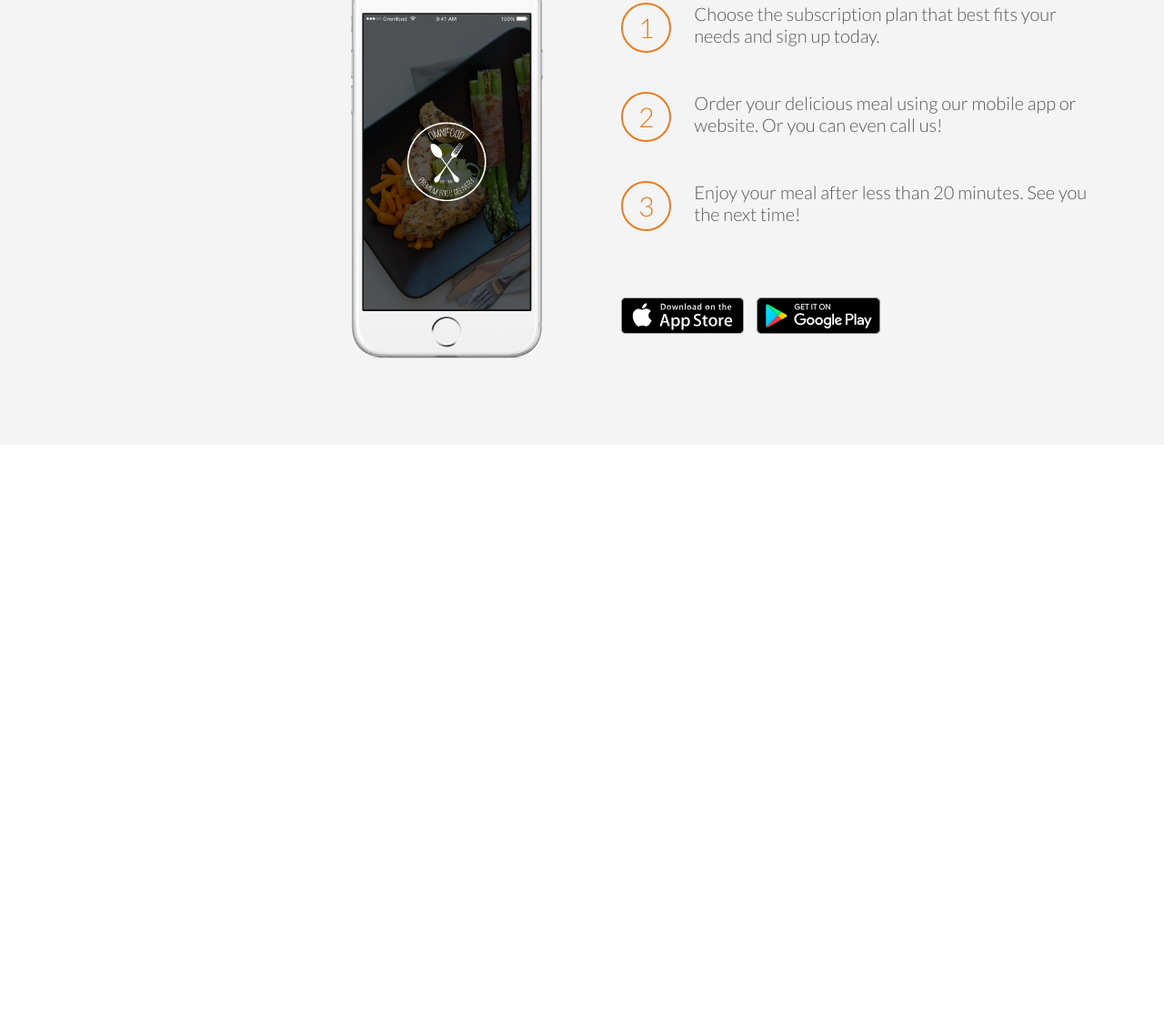
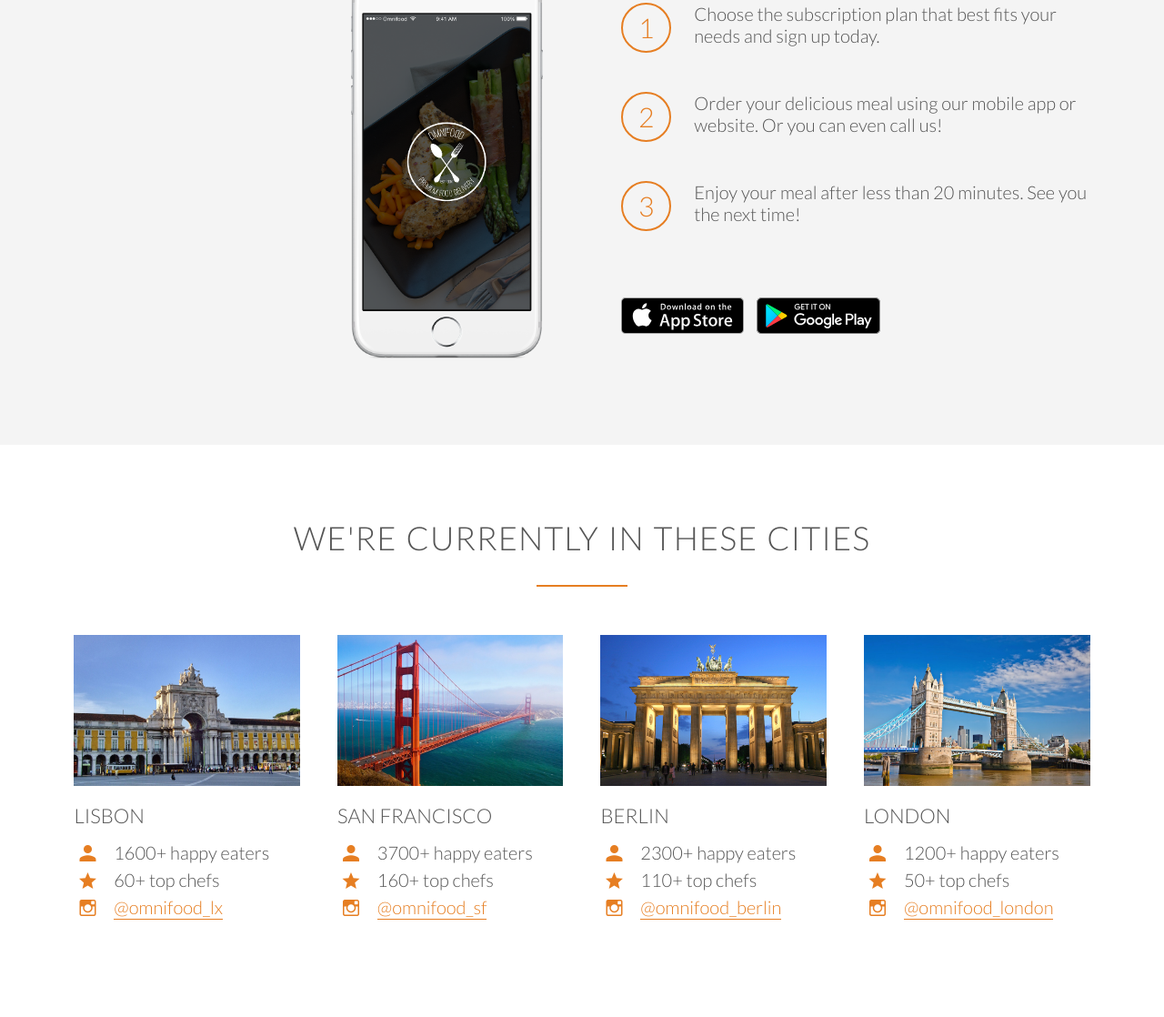
Before and after one commit to olenaborysenko/food-delivery-site, a plain HTML site: page index.html in a window 1280 px wide. Shown: the part 2256-3374 px from the top of the page at 91% size. Before the commit the page ends 2745 px from the top, so only its background shows below. Drawn offline with Linux system fonts and the light colour scheme; files whose address does not match are found by name.

Commit message:
Completed cities section

```diff
--- a/index.html
+++ b/index.html
@@ -35,22 +35,22 @@
 			<p class="features__description">Hello, we’re Omnifood, your new premium food delivery service. We know you’re always busy. No time for cooking. So let us take care of that, we’re really good at it, we promise!</p>
 		</div>
 		<div class="row">
-			<div class="col span-1-of-4 features__box">
+			<div class="col span-1-of-4 box">
 				<i class="features__icon ion-android-checkbox-outline"></i>
 				<h3 class="heading heading--tertiary">Up to 365 days/year</h3>
 				<p class="features__text">Never cook again! We really mean that. Our subscription plans include up to 365 days/year coverage. You can also choose to order more flexibly if that's your style.</p>
 			</div>
-			<div class="col span-1-of-4 features__box">
+			<div class="col span-1-of-4 box">
 				<i class="features__icon ion-android-restaurant"></i>
 				<h3 class="heading heading--tertiary">Ready in 20 minutes</h3>
 				<p class="features__text">You're only twenty minutes away from your delicious and super healthy meals delivered right to your home. We work with the best chefs in each town to ensure that you're 100% happy.</p>
 			</div>
-			<div class="col span-1-of-4 features__box">
+			<div class="col span-1-of-4 box">
 				<i class="features__icon ion-leaf"></i>
 				<h3 class="heading heading--tertiary">100% organic</h3>
 				<p class="features__text">All our vegetables are fresh, organic and local. Animals are raised without added hormones or antibiotics. Good for your health, the environment, and it also tastes better!</p>
 			</div>
-			<div class="col span-1-of-4 features__box">
+			<div class="col span-1-of-4 box">
 				<i class="features__icon ion-android-cart"></i>
 				<h3 class="heading heading--tertiary">Order anything</h3>
 				<p class="features__text">We don't limit your creativity, which means you can order whatever you feel like. You can also choose from our menu containing over 100 delicious meals. It's up to you!</p>
@@ -138,5 +138,77 @@
 		</div>
 	</section>
 
+	<section class="cities">
+		<div class="row">
+			<h2 class="heading heading--secondary">We're currently in these cities</h2>
+		</div>
+		<div class="row">
+			<div class="col span-1-of-4 box">
+				<img class="cities__photo" src="resources/img/lisbon-3.jpg" alt="Lisbon">
+				<h3 class="heading heading--tertiary">Lisbon</h3>
+				<div class="cities__feature">
+					<i class="ion-android-person"></i>
+					1600+ happy eaters
+				</div>
+				<div class="cities__feature">
+					<i class="ion-android-star"></i>
+					60+ top chefs
+				</div>
+				<div class="cities__feature">
+					<i class="ion-social-instagram-outline"></i>
+					<a class="link" href="#">@omnifood_lx</a>
+				</div>
+			</div>
+			<div class="col span-1-of-4 box">
+				<img class="cities__photo" src="resources/img/san-francisco.jpg" alt="San Francisco">
+				<h3 class="heading heading--tertiary">San Francisco</h3>
+				<div class="cities__feature">
+					<i class="ion-android-person"></i>
+					3700+ happy eaters
+				</div>
+				<div class="cities__feature">
+					<i class="ion-android-star"></i>
+					160+ top chefs
+				</div>
+				<div class="cities__feature">
+					<i class="ion-social-instagram-outline"></i>
+					<a class="link" href="#">@omnifood_sf</a>
+				</div>
+			</div>
+			<div class="col span-1-of-4 box">
+				<img class="cities__photo" src="resources/img/berlin.jpg" alt="Berlin">
+				<h3 class="heading heading--tertiary">Berlin</h3>
+				<div class="cities__feature">
+					<i class="ion-android-person"></i>
+					2300+ happy eaters
+				</div>
+				<div class="cities__feature">
+					<i class="ion-android-star"></i>
+					110+ top chefs
+				</div>
+				<div class="cities__feature">
+					<i class="ion-social-instagram-outline"></i>
+					<a class="link" href="#">@omnifood_berlin</a>
+				</div>
+			</div>
+			<div class="col span-1-of-4 box">
+				<img class="cities__photo" src="resources/img/london.jpg" alt="London">
+				<h3 class="heading heading--tertiary">London</h3>
+				<div class="cities__feature">
+					<i class="ion-android-person"></i>
+					1200+ happy eaters
+				</div>
+				<div class="cities__feature">
+					<i class="ion-android-star"></i>
+					50+ top chefs
+				</div>
+				<div class="cities__feature">
+					<i class="ion-social-instagram-outline"></i>
+					<a class="link" href="#">@omnifood_london</a>
+				</div>
+			</div>
+		</div>
+	</section>
+
 </body>
 </html>
--- a/resources/css/style.css
+++ b/resources/css/style.css
@@ -91,6 +91,21 @@ html {
 	color: #FFF;
 }
 
+.link:link,
+.link:visited {
+	color: #E67E22;
+	text-decoration: none;
+	padding-bottom: 1px;
+	border-bottom: 1px solid #E67E22;
+	transition: all .2s;
+}
+
+.link:hover,
+.link:active {
+	color: #555;
+	border-bottom: 1px solid transparent;
+}
+
 .row {
 	max-width: 1140px;
 	margin: 0 auto;
@@ -98,6 +113,10 @@ html {
 
 section {
 	padding: 80px 0;
+}
+
+.box {
+	padding: 1%;
 }
 
 
@@ -159,10 +178,6 @@ section {
 	width: 70%;
 	margin-left: 15%;
 	margin-bottom: 30px;
-}
-
-.features__box {
-	padding: 1%;
 }
 
 .features__icon {
@@ -266,3 +281,27 @@ section {
 	margin-right: 10px;
 	margin-top: 30px;
 }
+
+
+/*CITIES*/
+
+.cities__photo {
+	width: 100%;
+	margin-bottom: 15px;
+}
+
+.cities__feature {
+	margin-bottom: 5px;
+}
+
+.cities__feature i {
+	display: inline-block;
+	width: 30px;
+	text-align: center;
+	color: #E67E22;
+	font-size: 1.2rem;
+	margin-right: 10px;
+	line-height: 1.2rem;
+	vertical-align: middle;
+	margin-top: -4px;
+}
```
